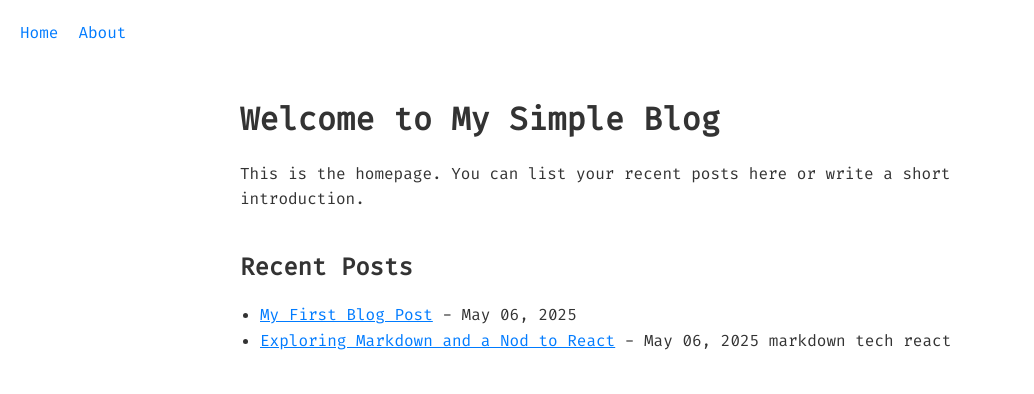
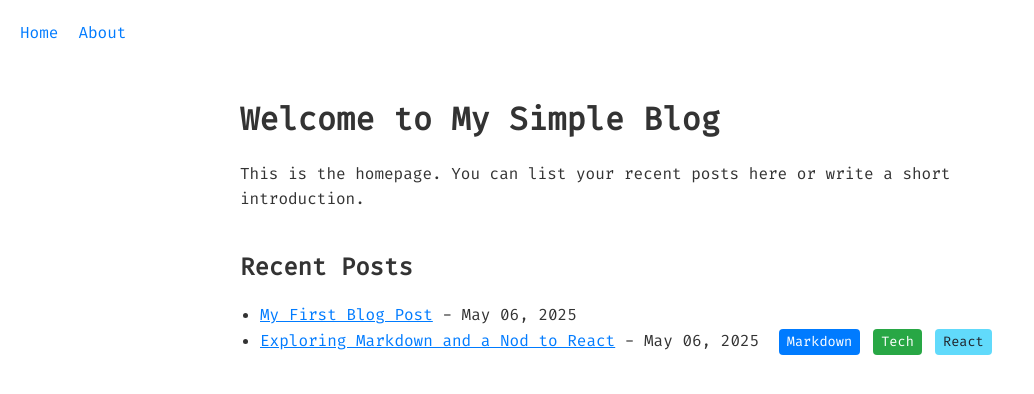
Before and after one commit to barisucarsoy/barisucarsoy.github.io, a Jekyll site: the page built from index.md, in a window 1280 px wide. Shown: the top 394 px of the page, without its empty margins (0-1034 px from the left). Built offline with Jekyll 4.4.1, drawn with Linux system fonts in a browser that asks for light colours.

Commit message:
Update style.css

```diff
--- a/assets/css/style.css
+++ b/assets/css/style.css
@@ -57,3 +57,43 @@ a:hover {
 ul, ol {
     padding-left: 20px;
 }
+
+/* Tag Styles */
+.post-tags {
+  margin-left: 10px; /* Adds a little space after the date */
+  font-size: 0.85em; /* Slightly smaller font for tags */
+}
+
+.tag {
+  display: inline-block; /* Allows padding and keeps them in line */
+  padding: 2px 8px;    /* Vertical and horizontal padding */
+  margin-right: 5px;   /* Space between tags */
+  border-radius: 4px;  /* Rounded corners */
+  color: white;        /* Default text color for tags (assuming dark backgrounds) */
+  background-color: #777; /* Default background color for tags */
+  text-transform: capitalize; /* Capitalize the first letter of each tag */
+}
+
+/* Specific colors for your existing categories */
+.tag-markdown {
+  background-color: #007bff; /* Blue */
+  color: white;
+}
+
+.tag-tech {
+  background-color: #28a745; /* Green */
+  color: white;
+}
+
+.tag-react {
+  background-color: #61DAFB; /* React's light blue */
+  color: #20232A; /* Darker text for better contrast on light blue */
+}
+
+/* You can add more specific tag colors here */
+/* Example:
+.tag-news {
+  background-color: #ffc107;
+  color: #333;
+}
+*/
```
